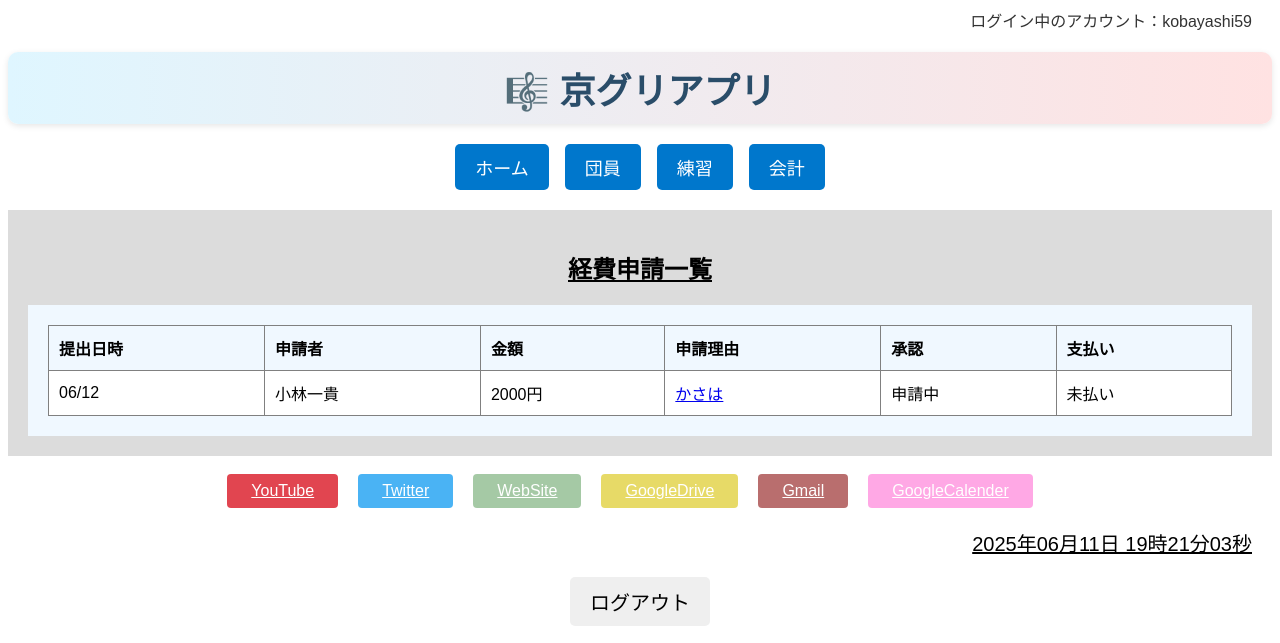
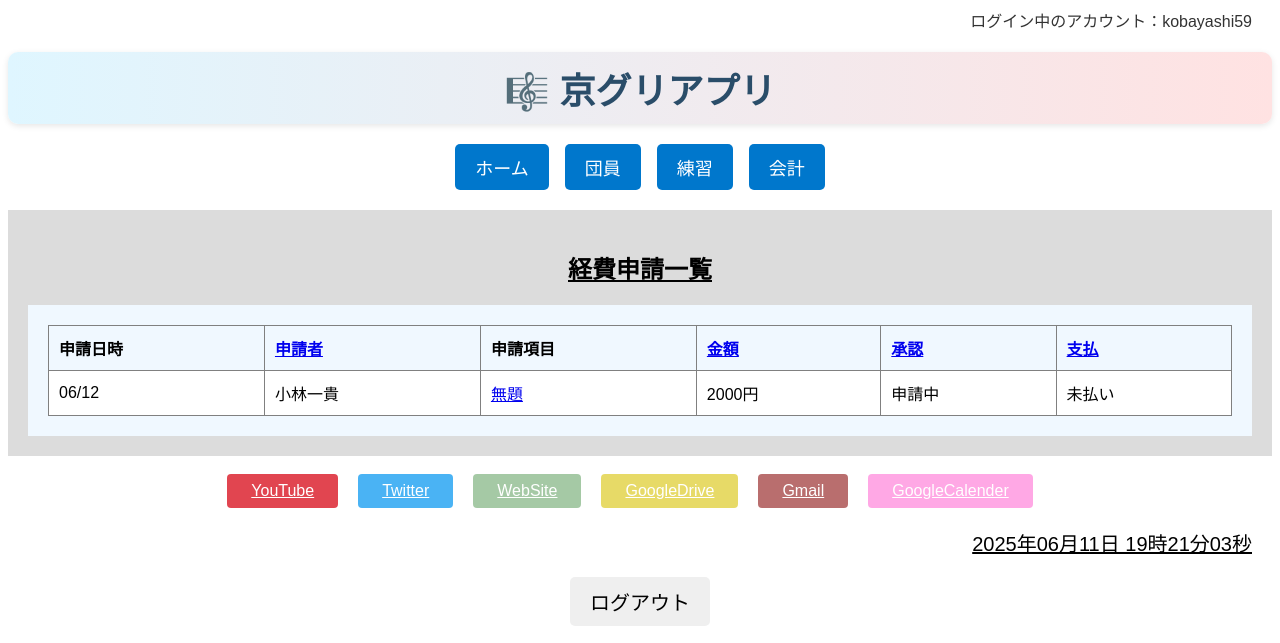
Before and after one commit to daisansha/kyoglee_app, a Django app: page /accounting/list/ in a window 1280 px wide. Shown: the top 643 px of the page. Run offline with Django 5.2, Linux system fonts and the light colour scheme; a user stored in the database is signed in; data comes from the database, SQL or seed files in the repository; both versions use the stored data as it was before the commit; some libraries are stand-ins or nearby versions.

```diff
--- a/accounting/models/expense_models.py
+++ b/accounting/models/expense_models.py
@@ -32,13 +32,16 @@ class ExpenseApplication(models.Model):
     title = models.CharField(
         max_length=50,
         verbose_name="項目",
-        default="無題"
+        blank=False,
+        null=False
     )
 
     # 経費の内容（用途）
     description = models.CharField(
         max_length=255,
-        verbose_name="用途・説明"
+        verbose_name="経費内容詳細",
+        blank=True,
+        null=True
     )
 
     # 金額（整数、円単位）
--- a/accounting/views/expense_views.py
+++ b/accounting/views/expense_views.py
@@ -35,7 +35,11 @@ def expense_apply(request):
 # ===============================
 @login_required
 def expense_list(request):
-    expense_list = ExpenseApplication.objects.all().order_by('-submitted_at')
+    sort_key = request.GET.get('sort')
+    if sort_key in ['applicant', 'amount', 'approval_status', 'payment_status']:
+        expense_list = ExpenseApplication.objects.all().order_by(sort_key)
+    else:
+        expense_list = ExpenseApplication.objects.all().order_by('-submitted_at')
     return render(request, 'accounting/expense/list.html', {'expense_list': expense_list})
 
 # ===============================
--- a/templates/accounting/expense/list.html
+++ b/templates/accounting/expense/list.html
@@ -8,12 +8,12 @@
         <table border="1" class="member_table">
             <thead>
                 <tr>
-                    <th>提出日時</th>
-                    <th>申請者</th>
-                    <th>金額</th>
-                    <th>申請理由</th>
-                    <th>承認</th>
-                    <th>支払い</th>
+                    <th>申請日時</th>
+                    <th><a href="?sort=applicant">申請者</a></th>
+                    <th>申請項目</th>
+                    <th><a href="?sort=amount">金額</a></th>
+                    <th><a href="?sort=approval_status">承認</a></th>
+                    <th><a href="?sort=payment_status">支払</a></th>
                 </tr>
             </thead>
             <tbody>
@@ -21,8 +21,8 @@
                 <tr>
                     <td>{{ expense.submitted_at|date:"m/d" }}</td>
                     <td>{{ expense.applicant.name }}</td>
+                    <td><a href="{% url 'accounting:expense_detail' expense.id %}">{{ expense.title }}</a></td>
                     <td>{{ expense.amount }}円</td>
-                    <td><a href="{% url 'accounting:expense_detail' expense.id %}">{{ expense.description }}</a></td>
                     <td>{{ expense.get_approval_status_display }}</td>
                     <td>{{ expense.get_payment_status_display }}</td>
                 </tr>
```
Also changed, not shown: accounting/migrations/0013_alter_expenseapplication_description_and_more.py (added), db.sqlite3, practice_management/migrations/0007_remove_practiceday_teachers.py (added).
